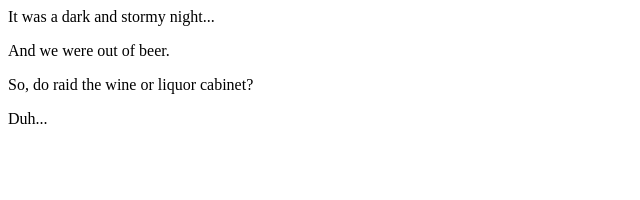
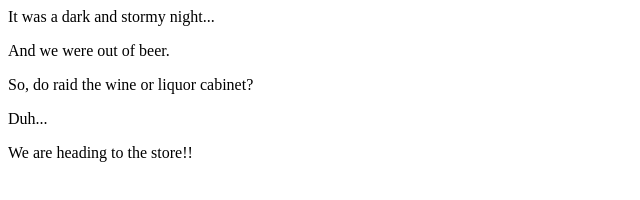
Before and after one commit to aaclark15/fireside-story, a plain HTML site: page index.html in a window 1280 px wide. Shown: the whole page, without its empty margins (0-640 px from the left). Drawn offline with Linux system fonts and the light colour scheme.

Commit message:
5th line

```diff
--- a/index.html
+++ b/index.html
@@ -4,5 +4,6 @@
     <p>And we were out of beer.</p>
     <p>So, do raid the wine or liquor cabinet?</p>
     <p>Duh...</p>
+    <p>We are heading to the store!!</p>
   </body>
 </html>
```
